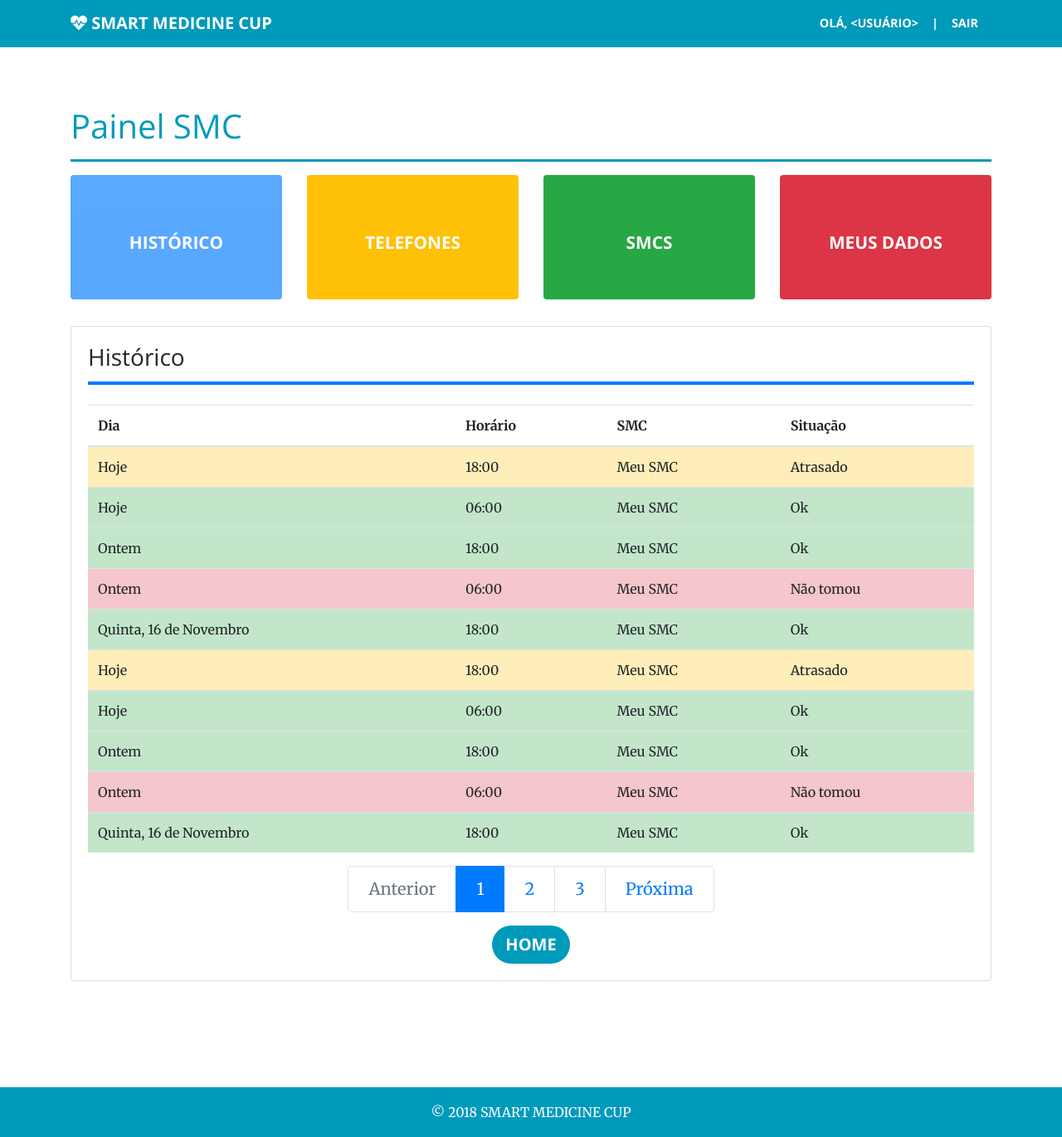
After one commit to PI1-2018-2/smart-medicine-cup, a Django app: page /dashboard/historic/ in a window 1280 px wide. The commit adds this page. Shown: the whole page at 83% size. Run offline with Django 3.2, Linux system fonts and the light colour scheme; some libraries are stand-ins or nearby versions.

Commit message:
Issue #20 US14 View historic page

```diff
--- a/smart_medicine_cup_backend/dashboard/templates/edit_registration.html
+++ b/smart_medicine_cup_backend/dashboard/templates/edit_registration.html
@@ -55,7 +55,7 @@
                 </div>
                 <div class="form-group row text-center">
                   <div class="col-lg-6 text-right">
-                    <a class="btn btn-lg btn-secondary text-white" href="/dashboard/">Voltar</a>
+                    <a class="btn btn-lg btn-secondary text-white" href="/dashboard/">Home</a>
                   </div>
                   <div class="col-lg-6 text-left">
                     <button type="submit" class="btn btn-lg btn-primary">Salvar</button>
--- /dev/null
+++ b/smart_medicine_cup_backend/dashboard/templates/historic.html
@@ -0,0 +1,145 @@
+{% extends "base.html" %}
+
+{% block title %}SMC - Painel - Histórico{% endblock %}
+
+{% block navclass %}bg-secondary{% endblock %}
+{% block navlinkclass %}text-white{% endblock %}
+{% block hreflogo %}/dashboard/{% endblock %}
+
+{% block navitem %}
+  {% include "navitens.html" %}
+{% endblock %}
+
+{% block content %}
+
+  <section>
+
+    <div class="container">
+
+      <h1 class="text-secondary">Painel SMC</h1>
+      <hr class="dashboardHr">
+      <div class="row">
+        {% include "menu.html" %}
+      </div>
+      <div class="row mt-3">
+        <div class="col-lg-12">
+          <div class="card">
+            <div class="card-body">
+              <h3 class="card-title">Histórico</h3>
+              <div class="row bg-blue m-0 mb-4 pb-1"></div>
+              <div class="table-responsive">
+                <table class="table">
+                  <thead>
+                    <tr>
+                      <th scope="col">Dia</th>
+                      <th scope="col">Horário</th>
+                      <th scope="col">SMC</th>
+                      <th scope="col">Situação</th>
+                    </tr>
+                  </thead>
+                  <tbody>
+                    <tr class="table-warning">
+                      <td scope="row">Hoje</td>
+                      <td>18:00</td>
+                      <td>Meu SMC</td>
+                      <td>Atrasado</td>
+                    </tr>
+                    <tr class="table-success">
+                      <td scope="row">Hoje</td>
+                      <td>06:00</td>
+                      <td>Meu SMC</td>
+                      <td>Ok</td>
+                    </tr>
+                    <tr class="table-success">
+                      <td scope="row">Ontem</td>
+                      <td>18:00</td>
+                      <td>Meu SMC</td>
+                      <td>Ok</td>
+                    </tr>
+                    <tr class="table-danger">
+                      <td scope="row">Ontem</td>
+                      <td>06:00</td>
+                      <td>Meu SMC</td>
+                      <td>Não tomou</td>
+                    </tr>
+                    <tr class="table-success">
+                      <td scope="row">Quinta, 16 de Novembro</td>
+                      <td>18:00</td>
+                      <td>Meu SMC</td>
+                      <td>Ok</td>
+                    </tr>
+                    <tr class="table-warning">
+                      <td scope="row">Hoje</td>
+                      <td>18:00</td>
+                      <td>Meu SMC</td>
+                      <td>Atrasado</td>
+                    </tr>
+                    <tr class="table-success">
+                      <td scope="row">Hoje</td>
+                      <td>06:00</td>
+                      <td>Meu SMC</td>
+                      <td>Ok</td>
+                    </tr>
+                    <tr class="table-success">
+                      <td scope="row">Ontem</td>
+                      <td>18:00</td>
+                      <td>Meu SMC</td>
+                      <td>Ok</td>
+                    </tr>
+                    <tr class="table-danger">
+                      <td scope="row">Ontem</td>
+                      <td>06:00</td>
+                      <td>Meu SMC</td>
+                      <td>Não tomou</td>
+                    </tr>
+                    <tr class="table-success">
+                      <td scope="row">Quinta, 16 de Novembro</td>
+                      <td>18:00</td>
+                      <td>Meu SMC</td>
+                      <td>Ok</td>
+                    </tr>
+                  </tbody>
+                </table>
+              </div>
+              <nav aria-label="...">
+                <ul class="pagination pagination-lg justify-content-center">
+                  <li class="page-item disabled">
+                    <span class="page-link">Anterior</span>
+                  </li>
+                  <li class="page-item active">
+                    <span class="page-link">
+                      1
+                      <span class="sr-only">(current)</span>
+                    </span>
+                  </li>
+                  <li class="page-item"><a class="page-link" href="#">2</a></li>
+                  <li class="page-item"><a class="page-link" href="#">3</a></li>
+                  <li class="page-item">
+                    <a class="page-link" href="#">Próxima</a>
+                  </li>
+                </ul>
+              </nav>
+              <div class="row">
+                <div class="col-lg-12 text-center">
+                  <a class="btn btn-lg btn-secondary text-white" href="/dashboard/">Home</a>
+                </div>
+              </div>
+            </div>
+          </div> <!-- END CARD -->
+        </div> <!-- END COL-->
+      </div><!-- END ROW-->
+
+    </div> <!--END CONTAINER-->
+
+  </section>
+
+{% endblock %}
+
+{% block script %}
+  <script type="text/javascript">
+    (function($) {
+      "use strict"; // Start of use strict
+      $('.dashboardBtn').eq(0).addClass('disabled');
+    })(jQuery); // End of use stric
+  </script>
+{% endblock %}
--- a/smart_medicine_cup_backend/dashboard/templates/smc.html
+++ b/smart_medicine_cup_backend/dashboard/templates/smc.html
@@ -46,7 +46,7 @@
               </div>
               <div class="row">
                 <div class="col-lg-6 text-right">
-                  <a class="btn btn-lg btn-secondary text-white" href="/dashboard/">Voltar</a>
+                  <a class="btn btn-lg btn-secondary text-white" href="/dashboard/">Home</a>
                 </div>
                 <div class="col-lg-6 text-left">
                   <button type="submit" class="btn btn-lg btn-primary" data-toggle="modal" data-target="#myModal">Adicionar</button>
--- a/smart_medicine_cup_backend/dashboard/urls.py
+++ b/smart_medicine_cup_backend/dashboard/urls.py
@@ -7,4 +7,5 @@ urlpatterns = [
     path('edit_registration/', views.EditRegistration.as_view()),
     path('login/', views.Login.as_view()),
     path('smc/', views.Smc.as_view()),
+    path('historic/', views.Historic.as_view()),
 ]
--- a/smart_medicine_cup_backend/dashboard/views.py
+++ b/smart_medicine_cup_backend/dashboard/views.py
@@ -16,3 +16,6 @@ class Login(TemplateView):
 
 class Smc(TemplateView):
     template_name = "smc.html"
+
+class Historic(TemplateView):
+    template_name = "historic.html"
--- a/smart_medicine_cup_backend/static/css/creative.css
+++ b/smart_medicine_cup_backend/static/css/creative.css
@@ -468,3 +468,7 @@ header.carouselBox p {
 .decotarionNone:hover {
   text-decoration: none;
 }
+
+.bg-blue {
+  background-color: #007bff !important;
+}
--- a/smart_medicine_cup_backend/static/scss/_style.scss
+++ b/smart_medicine_cup_backend/static/scss/_style.scss
@@ -65,3 +65,7 @@
 .decotarionNone:hover {
   text-decoration: none;
 }
+
+.bg-blue {
+  background-color: $blue !important;
+}
```
Also changed, not shown: smart_medicine_cup_backend/static/css/creative.min.css.
